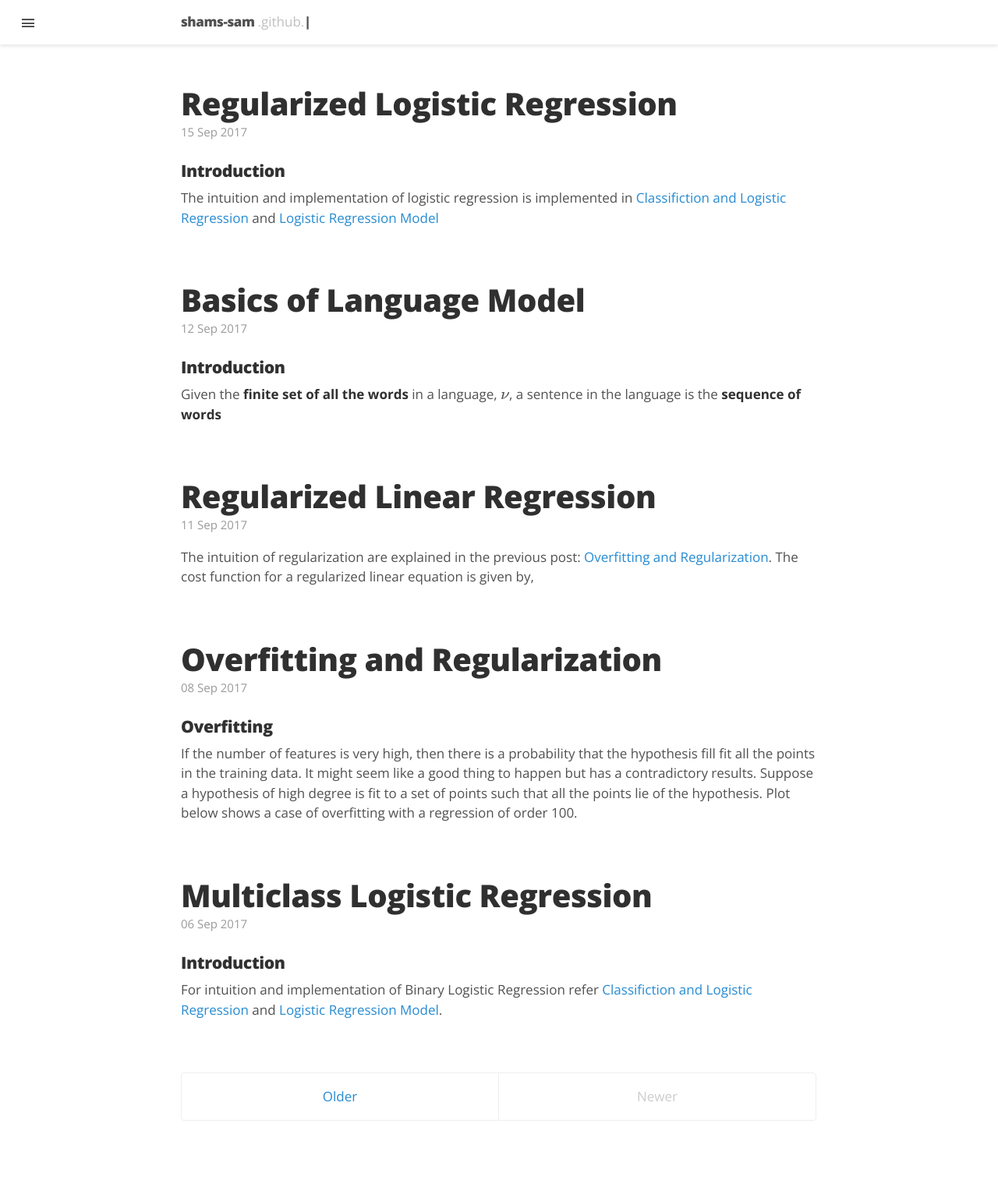
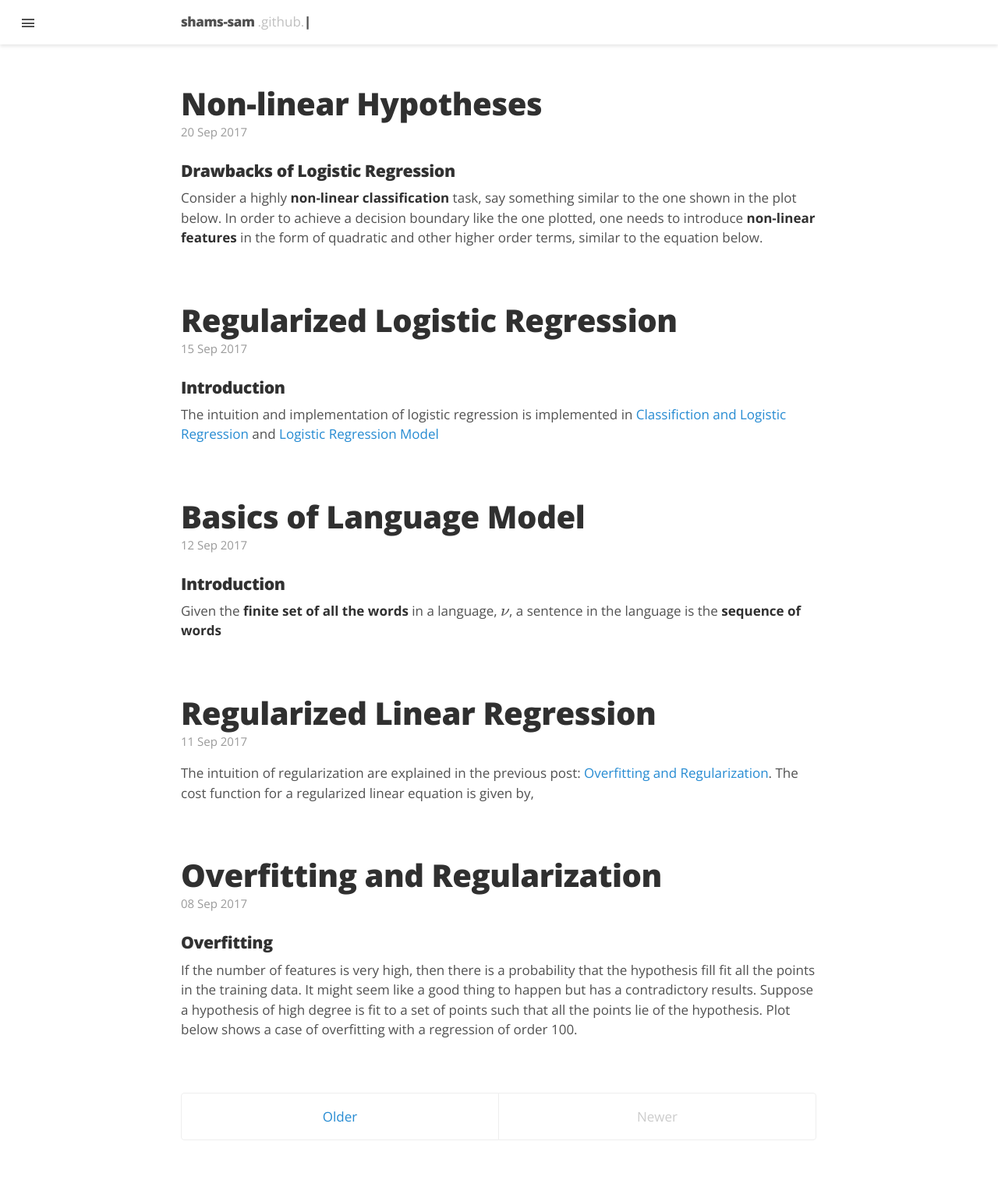
Before and after one commit to shreyasrh9/github-page-v2, a Jekyll site: the page built from index.html, in a window 1280 px wide. Shown: the whole page at 78% size. Built offline with Jekyll 4.4.1, drawn with Linux system fonts in a browser that asks for light colours; nearby versions of some CDN libraries; formulas are drawn with MathJax 3; the list of posts is cut into pages by our own code; before the commit the page ends 1489 px from its top, so only the background shows below that; some of the changed lines change nothing that is shown.

Commit message:
changes_in_css_and_non_linear_hypotheses_post

```diff
--- /dev/null
+++ b/_posts/2017-09-20-non-linear-hypotheses.md
@@ -0,0 +1,36 @@
+---
+layout: post
+title: Non-linear Hypotheses
+categories: []
+tags: [machine learning andrew ng]
+description:
+comments: true
+mathjax: true
+---
+
+
+### Drawbacks of Logistic Regression
+Consider a highly **non-linear classification** task, say something similar to the one shown in the plot below. In order to achieve a decision boundary like the one plotted, one needs to introduce **non-linear features** in the form of quadratic and other higher order terms, similar to the equation below.
+
+![Non-linear Classification](/assets/2017-09-20-non-linear-hypotheses/fig-1-non-linear-classification.png?raw=true)
+
+$$h(\theta) = g(\theta_0 + \theta_1\,x_1 + \theta_2\,x_2 + \theta_3\,x_1\,x_2 + \theta_4\,x_1^2\,x_2 + \theta_5\,x_1^3\,x_2 + \cdots)$$
+
+As the number of features increase then **number of terms in the hypotheses would also increase exponentially** to get a good fit which would have **high probability of overfitting** the data. Hence, when the number of features is really high and the decision boundary is complex, logistic regression would not generalize the solution very well by leveraging the power of polynomial terms. So for highly complex tasks like the ones where one needs to classify objects from images, logistic regression would not perform well.
+
+For example, for images of size 100 * 100 pixels if one uses all quadratic features, there would be around 50 million parameter values to learn which is computationally very expensive task and still not a guarantee of good decision boundary.
+
+This is where **Neural Networks** step in to save the day.
+
+### Neural Networks
+They are class of **very powerful machine learning classifiers** that are capable of fitting almost any hypotheses and are **motivated by the way a brain functions**. Even though the concepts of neural networks were well developed by the 80s, they came into popularity fairly recently because of the advances in the **compute power of machines using multiple cores and GPUs**. It is mainly because neural networks are a class of very **computationally expensive algorithms** and earlier systems were just not fast enough to get good results in a feasible time-frame.
+
+### One Learning Algorithm Hypothesis
+This hypothesis puts light on the fact that even though human brain learns a variety of tasks involving visual, vocal, or audio inputs, it does not learn them using different algorithms. It has been found that if the optic nerve is re-routed to the auditory cortex (responsible for decoding audio), it would learn to use the input and work with visual input as well i.e. **Auditory cortex learns to see.** So, extending the result of such experiments suggesting that a single tissue in brain is capable of performing different tasks like analyse visuals, audio, touch etc, it is posited that there must be **one algorithm that can approximate any learning task similar to the way brain learns**.
+
+
+## REFERENCES:
+
+<small>[Machine Learning: Coursera - Non-Linear Hypotheses](https://www.coursera.org/learn/machine-learning/lecture/OAOhO/non-linear-hypotheses){:target="_blank"}</small>
+
+<small>[Machine Learning: Coursera - Neurons and the Brain](https://www.coursera.org/learn/machine-learning/lecture/IPmzw/neurons-and-the-brain){:target="_blank"}</small>
--- a/public/css/poole.css
+++ b/public/css/poole.css
@@ -230,7 +230,8 @@ blockquote p:last-child {
 img {
   display: block;
   max-width: 100%;
-  margin: 0 0 1rem;
+  /*margin: 0 0 1rem;*/
+  margin: 0 auto;
   border-radius: 5px;
 }
 
```
Also changed, not shown: assets/2017-09-20-non-linear-hypotheses/fig-1-non-linear-classification.png (added).
